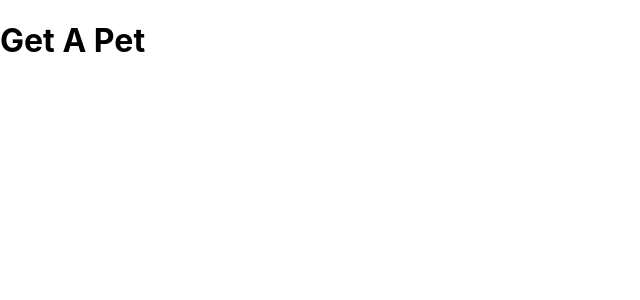
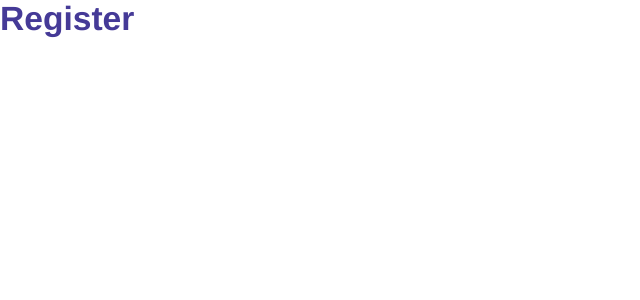
Before and after one commit to brunomart97/get-a-pet, a React (Create React App) app in the folder frontend/: page /register in a window 1280 px wide. Shown: the top 300 px of the page, without its empty margins (0-640 px from the left). Built offline with nearby package versions, Linux system fonts and the light colour scheme.

Commit message:
Configuring the React Router Dom

```diff
--- a/frontend/package.json
+++ b/frontend/package.json
@@ -11,7 +11,7 @@
     "react": "^17.0.2",
     "react-dom": "^17.0.2",
     "react-icons": "^4.3.1",
-    "react-router-dom": "^6.0.2",
+    "react-router-dom": "5.3.0",
     "react-scripts": "4.0.3",
     "web-vitals": "^1.0.1"
   },
--- a/frontend/src/App.js
+++ b/frontend/src/App.js
@@ -1,8 +1,29 @@
+import {
+  BrowserRouter as Router,
+  Switch,
+  Route
+} from 'react-router-dom';
+
+// Pages
+import Login from './pages/Auth/Login';
+import Register from './pages/Auth/Register';
+import Home from './pages/Home';
+
 function App() {
   return (
-    <div className="App">
-      <h1>Get A Pet</h1>
-    </div>
+    <Router>
+      <Switch>
+        <Route path="/login">
+          <Login />
+        </Route>
+        <Route path="/register">
+          <Register />
+        </Route>
+        <Route path="/">
+          <Home />
+        </Route>
+      </Switch>
+    </Router>
   );
 }
 
--- a/frontend/src/index.css
+++ b/frontend/src/index.css
@@ -1,13 +1,17 @@
-body {
+* {
   margin: 0;
-  font-family: -apple-system, BlinkMacSystemFont, 'Segoe UI', 'Roboto', 'Oxygen',
-    'Ubuntu', 'Cantarell', 'Fira Sans', 'Droid Sans', 'Helvetica Neue',
-    sans-serif;
-  -webkit-font-smoothing: antialiased;
-  -moz-osx-font-smoothing: grayscale;
+  padding: 0;
+  font-family: Helvetica;
+  box-sizing: border-box;
 }
 
-code {
-  font-family: source-code-pro, Menlo, Monaco, Consolas, 'Courier New',
-    monospace;
+h1 {
+  color: #453a97;
+  margin-bottom: 1em;
+  font-size: 2.1em;
 }
+
+.bold {
+  font-weight: bold;
+  color: #453a97;
+}
--- /dev/null
+++ b/frontend/src/pages/Auth/Login.js
@@ -0,0 +1,9 @@
+function Login() {
+  return(
+    <section>
+      <h1>Login</h1>
+    </section>
+  )
+}
+
+export default Login;
--- /dev/null
+++ b/frontend/src/pages/Auth/Register.js
@@ -0,0 +1,9 @@
+function Register() {
+  return(
+    <section>
+      <h1>Register</h1>
+    </section>
+  )
+}
+
+export default Register;
--- /dev/null
+++ b/frontend/src/pages/Home.js
@@ -0,0 +1,9 @@
+function Home() {
+  return(
+    <section>
+      <h1>Home</h1>
+    </section>
+  )
+}
+
+export default Home;
```
Also changed, not shown: 1 other file (tests, documents, lock files or other folders).
